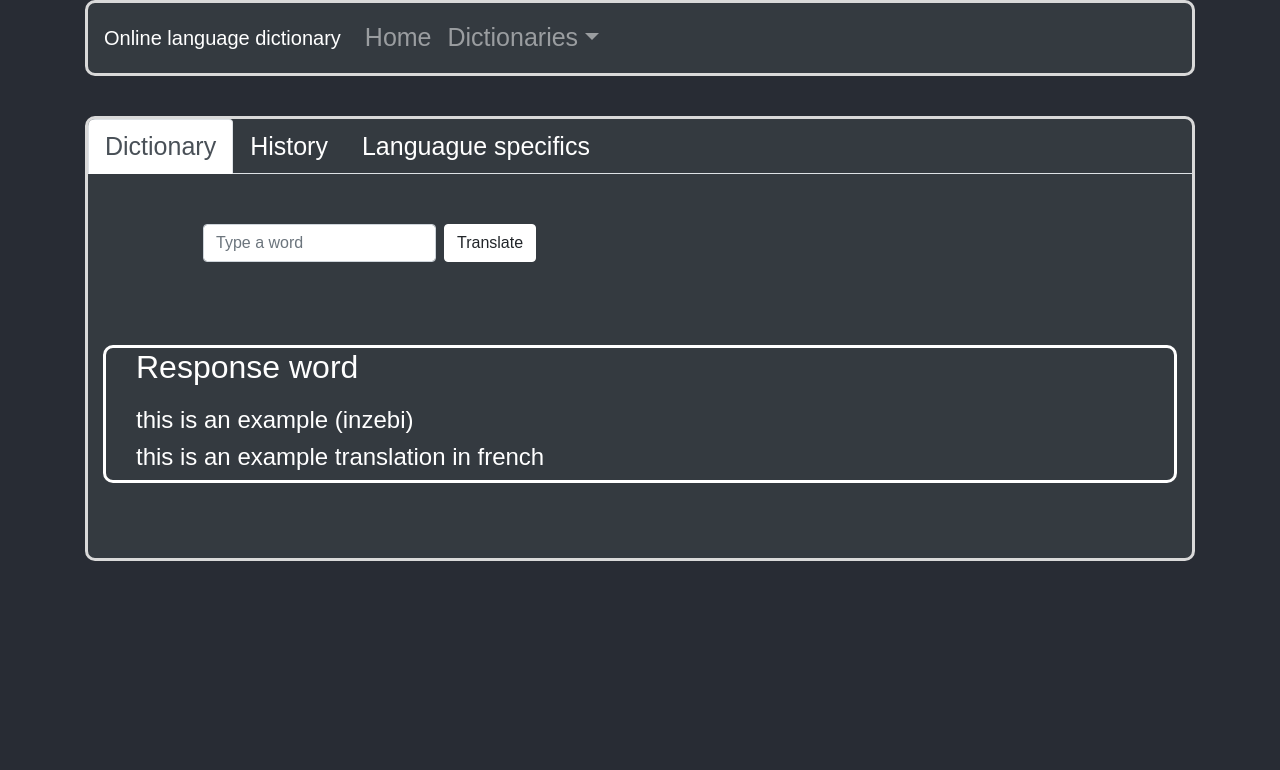
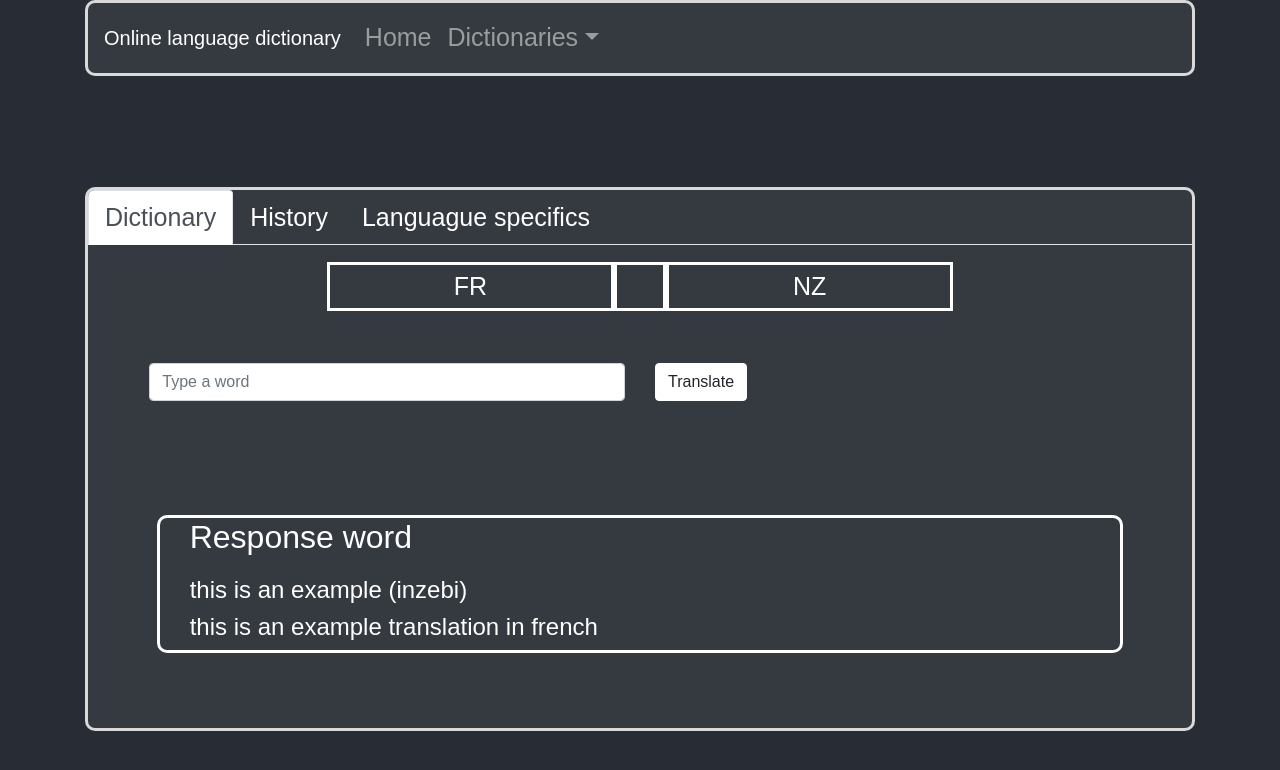
Before and after one commit to DanRobS/GabonLanguagesFrontEnd, a React (Create React App) app: page /Dictionaries/Nzebi in a window 1280 px wide. Shown: the top 770 px of the page. Built offline with nearby package versions, Linux system fonts and the light colour scheme.

Commit message:
CSS update for Dictionary component

```diff
--- a/package.json
+++ b/package.json
@@ -3,6 +3,8 @@
   "version": "0.1.0",
   "private": true,
   "dependencies": {
+    "@fortawesome/fontawesome-svg-core": "^1.2.34",
+    "@fortawesome/free-solid-svg-icons": "^5.15.2",
     "@testing-library/jest-dom": "^5.11.5",
     "@testing-library/react": "^11.1.0",
     "@testing-library/user-event": "^12.1.10",
--- a/src/App.css
+++ b/src/App.css
@@ -8,7 +8,7 @@
 }
 
 #center-div {
-  padding-top: 40px;
+  margin-top: 10%;
 }
 
 /*
--- a/src/App.js
+++ b/src/App.js
@@ -7,6 +7,7 @@ import LanguageInfo from './Components/LanguageInfo'
 import React from 'react'
 import { Route, BrowserRouter as Router,
           Switch } from 'react-router-dom'
+import { Container } from 'react-bootstrap';
 
 class App extends React.Component {
 
@@ -18,13 +19,16 @@ class App extends React.Component {
 
           <AppNavBar />
 
-          <div id="center-div" className="container">
+          <Container>
+            <div id="center-div">
               <Switch>
                 <Route exact path='/' component={Home}></Route>
                 <Route exact path='/Dictionaries/Nzebi' component={LanguageInfo}></Route>
                 <Route exact path='/about' component={About}></Route>
               </Switch>
             </div>
+          </Container>
+
         </Router>
         {/*
         <footer id="footer-div" className="container">
--- a/src/Components/AppNavBar.js
+++ b/src/Components/AppNavBar.js
@@ -1,7 +1,6 @@
 import React from 'react'
 import { Link } from 'react-router-dom'
-import { Navbar, Nav, NavDropdown,
-    Button } from 'react-bootstrap'
+import { Navbar, Nav, NavDropdown } from 'react-bootstrap'
 import Container from 'react-bootstrap/Container'
 import '../Components_styles/AppNavBar.css'
 
--- a/src/Components/LanguagueInfoTabs/Dictionary.js
+++ b/src/Components/LanguagueInfoTabs/Dictionary.js
@@ -3,6 +3,7 @@ import Form from 'react-bootstrap/Form'
 import Button from 'react-bootstrap/Button'
 import '../../Components_styles/LanguageInfoStyles/Dictionary.css'
 import '../../custom.scss'
+import { Col, Container, Row } from 'react-bootstrap'
 
 class Dictionary extends React.Component {
 
@@ -10,19 +11,35 @@ class Dictionary extends React.Component {
     return (
       <div id="Main_div" className="container">
         <div className="Form_div">
-          <Form inline className="Input_form">
-            <Form.Label htmlFor="inlineFormInputName2" srOnly>
-              Name
-            </Form.Label>
+
+          <div>
+            <Container>
+              <Row className="row_style">
+                <Col className="col_style">FR</Col>
+                <Col className="col_style" xs={1}></Col>
+                <Col className="col_style">NZ</Col>
+              </Row>
+            </Container>
+          </div>
+
+          <Container>
+          <Form className="Input_form">
+            <Row>
+              <Col>
                 <Form.Control
                   className="mb-2 mr-sm-2"
                   id="inlineFormInputName2"
                   placeholder="Type a word"
                 />
+              </Col>
+              <Col>
                 <Button type="submit" className="mb-2">
                   Translate
                 </Button>
+              </Col>
+            </Row>
           </Form>
+          </Container>
         </div>
         <div id="Response_div">
             <h2 className="Response_word"> Response word </h2>
--- a/src/Components_styles/LanguageInfoStyles/Dictionary.css
+++ b/src/Components_styles/LanguageInfoStyles/Dictionary.css
@@ -3,17 +3,38 @@
 }
 
 .Form_div {
-  margin-left: 100px;
-  margin-right: 100px;
+
+
 
   /*
   border-style: dashed;
   */
 }
 
+.row_style {
+  margin-top: 1%;
+  margin-left: 20%;
+  margin-right: 20%;
+}
+
+.col_style {
+  margin-top: 1%;
+  padding: 0.5%;
+
+  border-style: solid;
+  border-color: white;
+
+  display: flex;
+  justify-content: center;
+}
+
 .Input_form {
-  margin-top: 50px;
-  margin-bottom: 50px;
+  /*
+  border-style: solid;
+  border-color: red;
+  */
+  margin-top: 20px;
+  padding: 3%;
 }
 
 #Response_div {
@@ -23,6 +44,8 @@
   padding-right: 20px;
   border-style: solid;
   border-radius: 10px;
+  margin-left: 5%;
+  margin-right: 5%;
 }
 
 .Response_word {
```
Also changed, not shown: 1 other file (tests, documents, lock files or other folders). Lines whose indentation alone changed are shown as unchanged.
